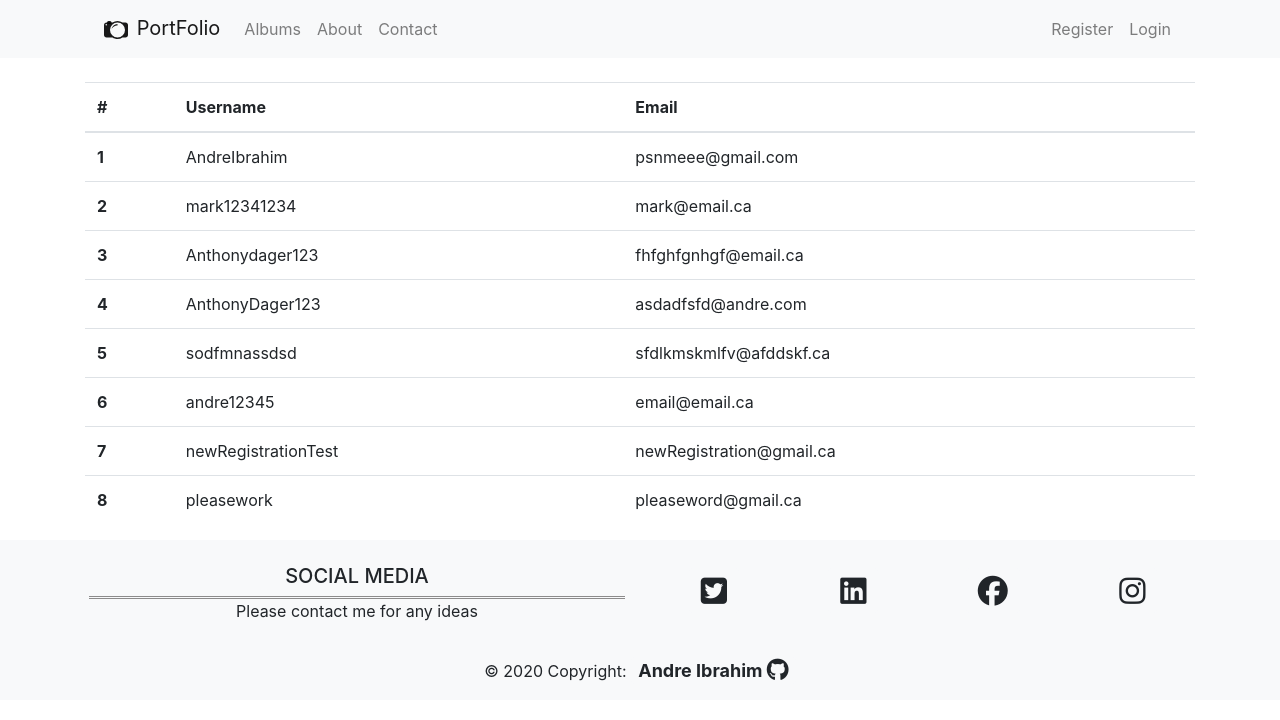
After one commit to Andre-Ibrahim/photographyPortfolio, a Flask app: page /users in a window 1280 px wide. The commit adds this page. Shown: the top 720 px of the page. Run offline with Flask 2, Linux system fonts and the light colour scheme; data comes from the database, SQL or seed files in the repository; both versions use the stored data as it was after the commit; some libraries are stand-ins or nearby versions.

```diff
--- a/Models.py
+++ b/Models.py
@@ -1,8 +1,9 @@
 
 from init import db
+from flask_login import UserMixin
 
 
-class users(db.Model):
+class users(db.Model, UserMixin):
     _id = db.Column("id", db.Integer, primary_key=True)
     name = db.Column(db.String(100))
     email = db.Column(db.String(100))
@@ -18,3 +19,9 @@ class users(db.Model):
 
     def get_name(self):
         return self.name
+
+    def get_id(self):
+        return self._id
+
+    def get_email(self):
+        return self.email
--- a/app.py
+++ b/app.py
@@ -3,12 +3,17 @@ from datetime import timedelta
 from flask_sqlalchemy import SQLAlchemy
 from flask_bcrypt import Bcrypt
 from forms import SignUpForm , LoginForm
-from Models import users
+from Models import users as user
 
 from init import app
 from init import db
 from init import bcrypt
+from init import login_manager
+from flask_login import login_user, logout_user, login_required
 
+
+def list_users():
+    return user.query.all()
 
 
 # instead of rewriting the card html/boostrap layout for each card
@@ -19,6 +24,10 @@ albumImg = ["../static/Pictures/_DSC1002_edited-2.jpg", "../static/Pictures/_DSC
             "../static/Pictures/IMG_20190704_211825393.jpg"]
 portrait = ["DSC_0930.jpg", "DSC_0685(2).jpg", "DSC_0665.jpg", "DSC_0019.jpg", "DSC_0572.jpg", "DSC_0535.jpg",
             "DSC_0622.jpg", "DSC_0041.jpg", "1.jpg"]
+
+@login_manager.user_loader
+def load_user(user_id):
+    return user.query.get(int(user_id))
 
 
 @app.route("/")
@@ -34,25 +43,37 @@ def register():
         username = request.form['name']
         email = request.form['email']
         password = bcrypt.generate_password_hash(form.password.data).decode('utf-8')
-        user_a = users(username, email, password)
+        user_a = user(username, email, password)
         session['email'] = email
         session['username'] = username
         db.session.add(user_a)
         db.session.commit()
+        login_user(user_a)
         return redirect(url_for('index'))
     else:
         return render_template('register.html', form=form, page='register')
 
 
-@app.route('/login')
+@app.route('/login', methods=["POST", "GET"])
 def login():
-
-    return None
+    form = LoginForm()
+    if form.validate_on_submit():
+        user_a = user.query.filter_by(name=form.username.data).first()
+        if user_a and bcrypt.check_password_hash(user_a.password, form.password.data):
+            login_user(user_a)
+            session['email'] = user_a.email
+            session['username'] = user_a.name
+            return redirect(url_for('index'))
+        else:
+            flash("Wrong username or password please make sure there is no mistake", 'danger')
+    return render_template('login.html', form=form, page='login')
 
 
 @app.route('/logout')
+@login_required
 def logout():
     session.clear()
+    logout_user()
     return redirect(url_for('index'))
 
 
@@ -71,6 +92,11 @@ def albums():
     return render_template('albums.html', albumImg=albumImg, page="album")
 
 
+@app.route('/users')
+def users():
+    return render_template("users.html", page="users", users_list=list_users())
+
+
 @app.route("/albums/album")
 def album():
     return render_template('firstAlbum.html', portrait=portrait)
--- a/forms.py
+++ b/forms.py
@@ -14,13 +14,11 @@ class SignUpForm(FlaskForm):
 
     def validate_name(self, name):
         u = users.query.filter_by(name=name.data).first()
-        print(u)
         if u:
             raise ValidationError('That username is already taken')
 
     def validate_email(self, email):
         u = users.query.filter_by(email=email.data).first()
-        print(u)
         if u:
             raise ValidationError('That email is already taken')
 
--- a/init.py
+++ b/init.py
@@ -2,6 +2,7 @@ from datetime import timedelta
 from flask import Flask
 from flask_bcrypt import Bcrypt
 from flask_sqlalchemy import SQLAlchemy
+from flask_login import LoginManager
 
 
 
@@ -13,3 +14,5 @@ app.permanent_session_lifetime = timedelta(minutes=5)
 
 db = SQLAlchemy(app)
 bcrypt = Bcrypt(app)
+login_manager = LoginManager(app)
+login_manager.login_view = 'login'
--- a/templates/base.html
+++ b/templates/base.html
@@ -67,8 +67,7 @@
                         {%endif%}
                           <a class="nav-link" href="/register">Register</a>
                         </li>
-
-                          {% if page == "login" %}
+                     {% if page == "login" %}
                         <li class="nav-item active">
                         {% else %}
                         <li class="nav-item">
@@ -76,9 +75,19 @@
                           <a class="nav-link" href="/login">Login</a>
                         </li>
 
+
                       {% else %}
+                        {% if session.get('username') == "AndreIbrahim" %}
+                            {% if page == "users" %}
+                            <li class="nav-item active">
+                                {% else %}
+                                <li class="nav-item">
+                                {%endif%}
+                                  <a class="nav-link" href="/users">Users</a>
+                                </li>
+                         {% endif %}
 
-                              <li class="nav-item ml-auto"><a class="nav-link">Logged In as: {{ session.get('username') }}</a></li>
+                              <li class="nav-item"><a class="nav-link">Logged In as: {{ session.get('username') }}</a></li>
                               <li class="nav-item" ><a class="nav-link" href="/logout">Logout</a></li>
 
 
--- /dev/null
+++ b/templates/users.html
@@ -0,0 +1,30 @@
+{% extends 'base.html' %}
+
+{% block content %}
+
+<div class="container">
+
+<table class="table mt-4">
+  <thead>
+    <tr>
+      <th scope="col">#</th>
+      <th scope="col">Username</th>
+      <th scope="col">Email</th>
+    </tr>
+  </thead>
+  <tbody>
+  {% for user in users_list %}
+    <tr>
+      <th scope="row">{{ user.get_id() }}</th>
+      <td>{{ user.get_name() }}</td>
+      <td>{{ user.get_email() }}</td>
+    </tr>
+    {% endfor %}
+  </tbody>
+</table>
+</div>
+
+
+
+
+{% endblock %}
```
Also changed, not shown: templates/login.html (added, +55 -0 lines), users.sqlite3.
